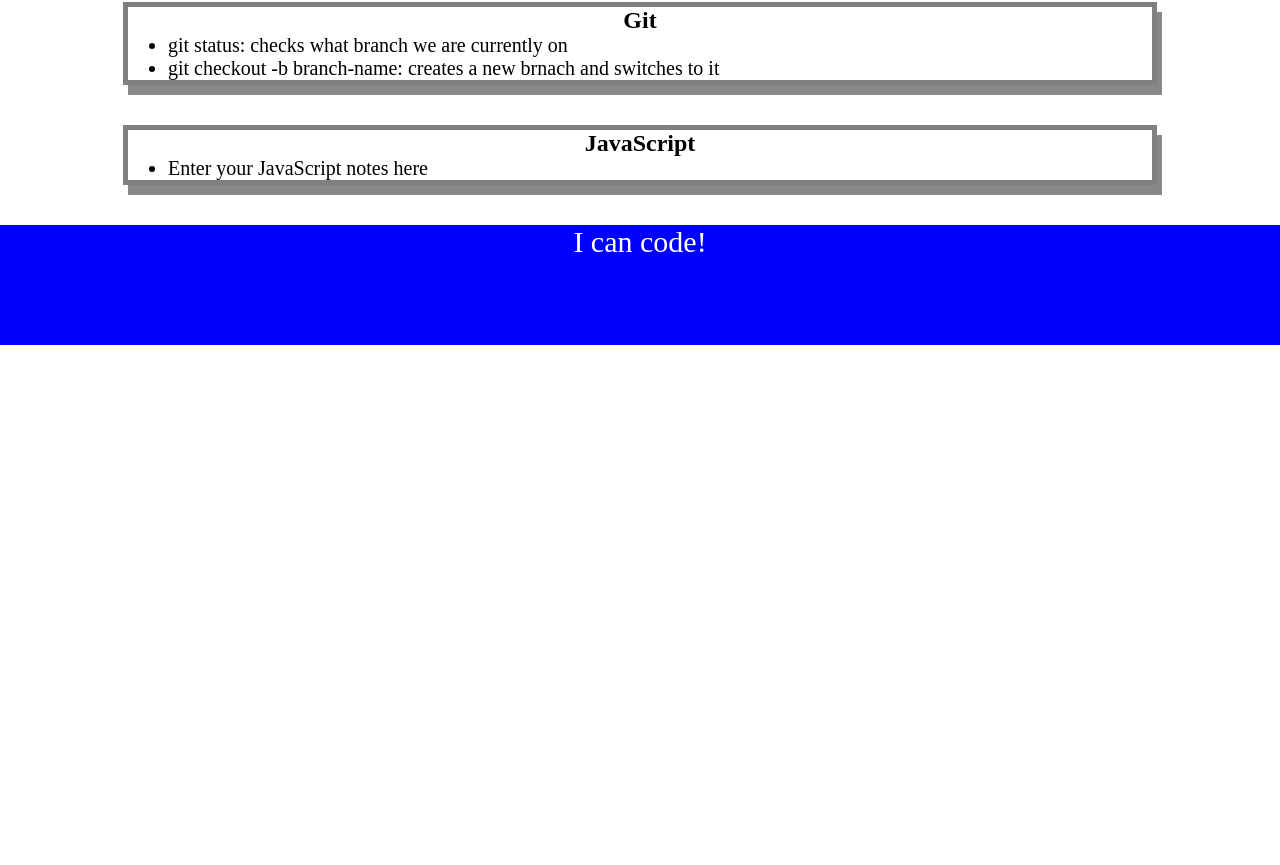
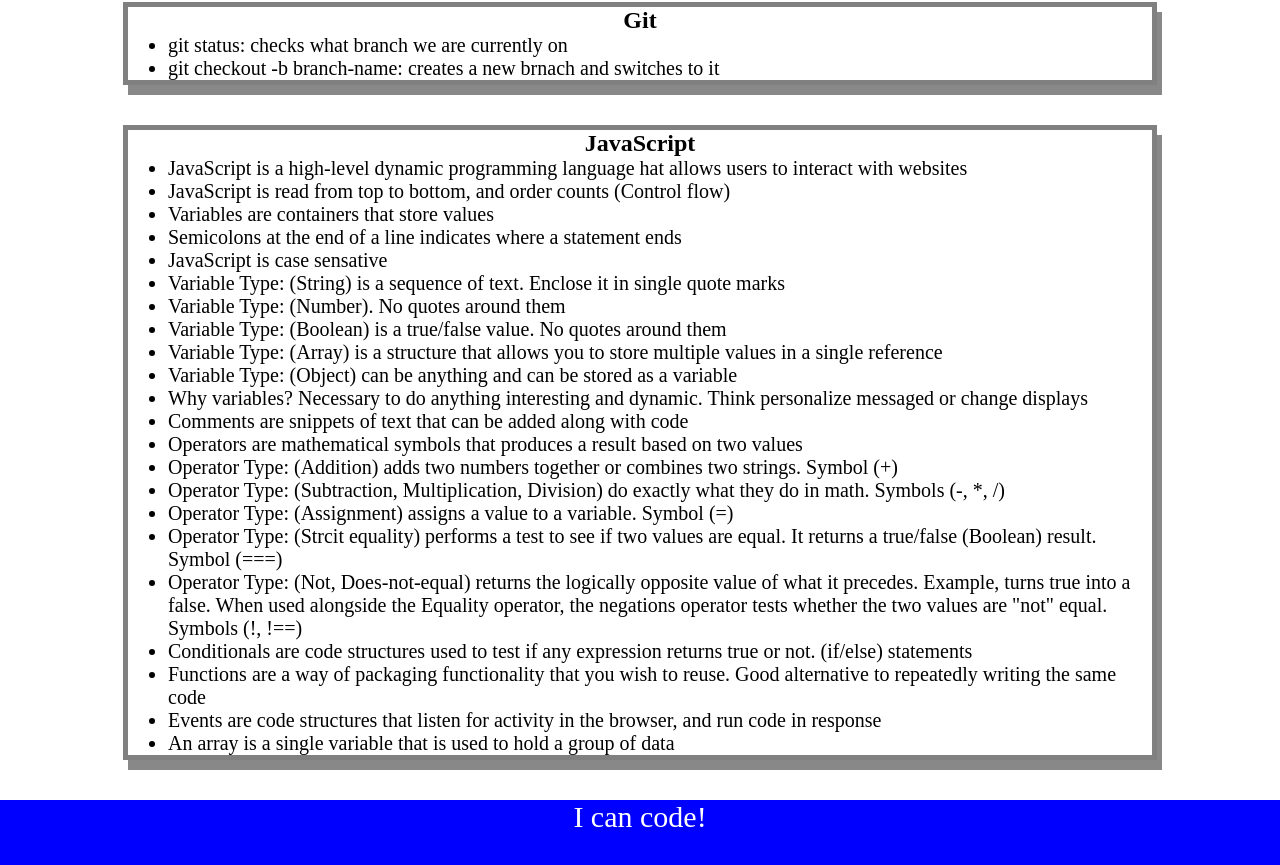
Before and after one commit to TyGosley/prework-study-guide-original, a plain HTML site: page index.html in a window 1280 px wide. Shown: the part 1643-2508 px from the top of the page. Before the commit the page ends 1988 px from the top, so only its background shows below. Drawn offline with Linux system fonts and the light colour scheme.

Commit message:
<Conditions, functions, events, and arrays changed>

```diff
--- /dev/null
+++ b/assets/script.js
@@ -0,0 +1,24 @@
+var topics = ['HTML', 'CSS', 'Git', 'JavaScript'];
+
+for (var x = 0; x < topics.length; x++) {
+    console.log(topics[x]);
+}
+
+/*
+if (topic === 'HTML') {
+    console.log("Let's study HTML!");
+} else if (topic ==='CSS') {
+    console.log("Let's study CSS!");
+} else if (topic === 'Git') {
+    console.log("Let's study Git!");
+} else if (topic === 'JavaScript') {
+    console.log("Let's study JavaScript!");
+} else if ('') {
+    console.log('Please try again!');
+}
+
+var shapes = ["triangle", "square", "pentagon", "circle"];
+for(var x = 0; x < shapes.length; x++) {
+    console.log(shapes[x]);
+}
+*/
--- a/index.html
+++ b/index.html
@@ -11,6 +11,8 @@
     <header id="top">
       <h1>Prework Study Guide</h1>
       <img src="./assets/bowtie-cat.png" alt="Profile image of cat wearing a bow tie." />
+      <h2>✨ Open the Console to See What's Happening ✨</h2>End of code snippet
+
     </header>
     <main>
       <section class="card" id="html-section">
@@ -151,7 +153,51 @@
 
         <ul>
 
-          <li>Enter your JavaScript notes here</li>
+          <li>JavaScript is a high-level dynamic programming language hat allows users to interact with websites</li>
+
+          <li>JavaScript is read from top to bottom, and order counts (Control flow)</li>
+
+          <li>Variables are containers that store values</li>
+
+          <li>Semicolons at the end of a line indicates where a statement ends</li>
+
+          <li>JavaScript is case sensative</li>
+
+          <li>Variable Type: (String) is a sequence of text.  Enclose it in single quote marks</li>
+
+          <li>Variable Type: (Number). No quotes around them</li>
+
+          <li>Variable Type: (Boolean) is a true/false value.  No quotes around them</li>
+
+          <li>Variable Type: (Array) is a structure that allows you to store multiple values in a single reference</li>
+
+          <li>Variable Type: (Object) can be anything and can be stored as a variable</li>
+
+          <li>Why variables?  Necessary to do anything interesting and dynamic.  Think personalize messaged or change displays</li>
+
+          <li>Comments are snippets of text that can be added along with code</li>
+
+          <li>Operators are mathematical symbols that produces a result based on two values</li>
+
+          <li>Operator Type: (Addition) adds two numbers together or combines two strings. Symbol (+)</li>
+
+          <li>Operator Type: (Subtraction, Multiplication, Division) do exactly what they do in math. Symbols (-, *, /)</li>
+
+          <li>Operator Type: (Assignment) assigns a value to a variable. Symbol (=)</li>
+
+          <li>Operator Type: (Strcit equality) performs a test to see if two values are equal. It returns a true/false (Boolean) result. Symbol (===)</li>
+
+          <li>Operator Type: (Not, Does-not-equal) returns the logically opposite value of what it precedes. Example, turns true into a false.  When used alongside the Equality operator, the negations operator tests whether the two values are "not" equal. Symbols (!, !==)</li>
+
+          <li>Conditionals are code structures used to test if any expression returns true or not.  (if/else) statements</li>
+
+          <li>Functions are a way of packaging functionality that you wish to reuse.  Good alternative to repeatedly writing the same code</li>
+
+          <li>Events are code structures that listen for activity in the browser, and run code in response</li>
+
+          <li>An array is a single variable that is used to hold a group of data</li>
+
+
 
       </section>
     </main>
@@ -159,5 +205,6 @@
     <footer>
       <p>I can code!</p>
     </footer>
+    <script src="./assets/script.js"></script>
   </body>
 </html>
```
